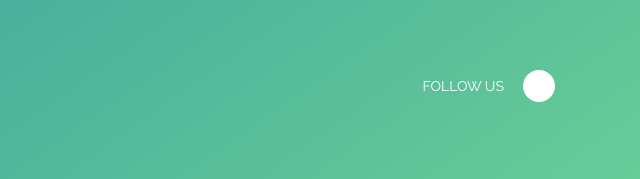
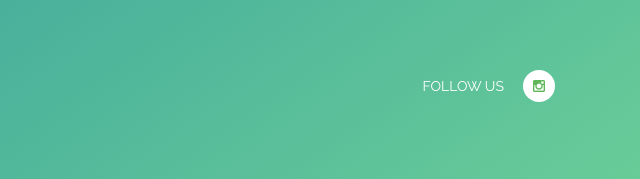
Before and after one commit to moezbenselem/lets_roll, a plain HTML site: page index.html in a window 1280 px wide. Shown: the part 4740-4919 px from the top of the page, 640-1280 px from the left. Drawn offline with Linux system fonts and the light colour scheme.

Commit message:
change instagram icon

```diff
--- a/index.html
+++ b/index.html
@@ -6,11 +6,17 @@
       name="viewport"
       content="width=device-width, initial-scale=1, shrink-to-fit=no"
     />
-    <meta name="description" content="We are your go-to service for convenient and eco-friendly
+    <meta
+      name="description"
+      content="We are your go-to service for convenient and eco-friendly
                 transportation solutions, offering both scooter and bike rentals
-                for journeys around the city" />
+                for journeys around the city"
+    />
     <meta name="author" content="Let's Roll" />
-    <meta name="keywords" content="let's roll, letsroll, lets roll, letsroll.fun, letsroll.com, letsroll.net, journey, promenade,bike, scooter, trottinette, scooter electrique, scooter electrique tunisie, scooter tunisie, scooter électrique, scooter électrique tunisie, electric scooter, trottinette électrique, trottinette électrique tunisie, trottinette électrique xiaomi, trottinette électrique adulte, trottinette prix tunisie, xiaomi trottinette" />
+    <meta
+      name="keywords"
+      content="let's roll, letsroll, lets roll, letsroll.fun, letsroll.com, letsroll.net, journey, promenade,bike, scooter, trottinette, scooter electrique, scooter electrique tunisie, scooter tunisie, scooter électrique, scooter électrique tunisie, electric scooter, trottinette électrique, trottinette électrique tunisie, trottinette électrique xiaomi, trottinette électrique adulte, trottinette prix tunisie, xiaomi trottinette"
+    />
     <link
       href="https://fonts.googleapis.com/css?family=Raleway:100,200,300,400,500,600,700,800,900&display=swap"
       rel="stylesheet"
@@ -780,10 +786,13 @@ https://templatemo.com/tm-543-breezed
                 <li><p>Follow Us</p></li>
 
                 <li>
-                  <a rel="nofollow" href=https://www.instagram.com/letsrollchebba/#"
-                    ><i class="fa-brands fa-instagram"></i></a>
+                  <a
+                    rel="nofollow"
+                    href="https://www.instagram.com/letsrollchebba/"
+                    target="_blank"
+                    ><i class="fa fa-instagram"></i
+                  ></a>
                 </li>
-
               </ul>
             </div>
           </div>
```
